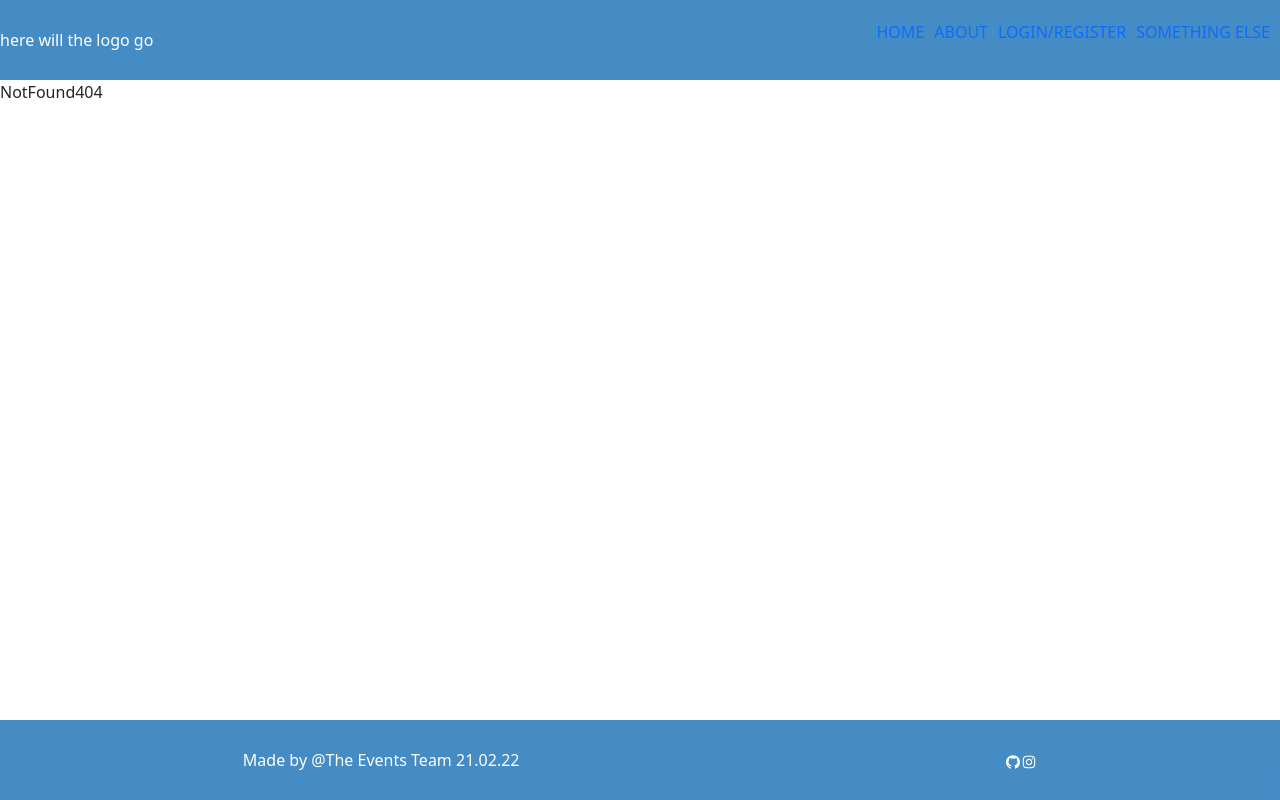
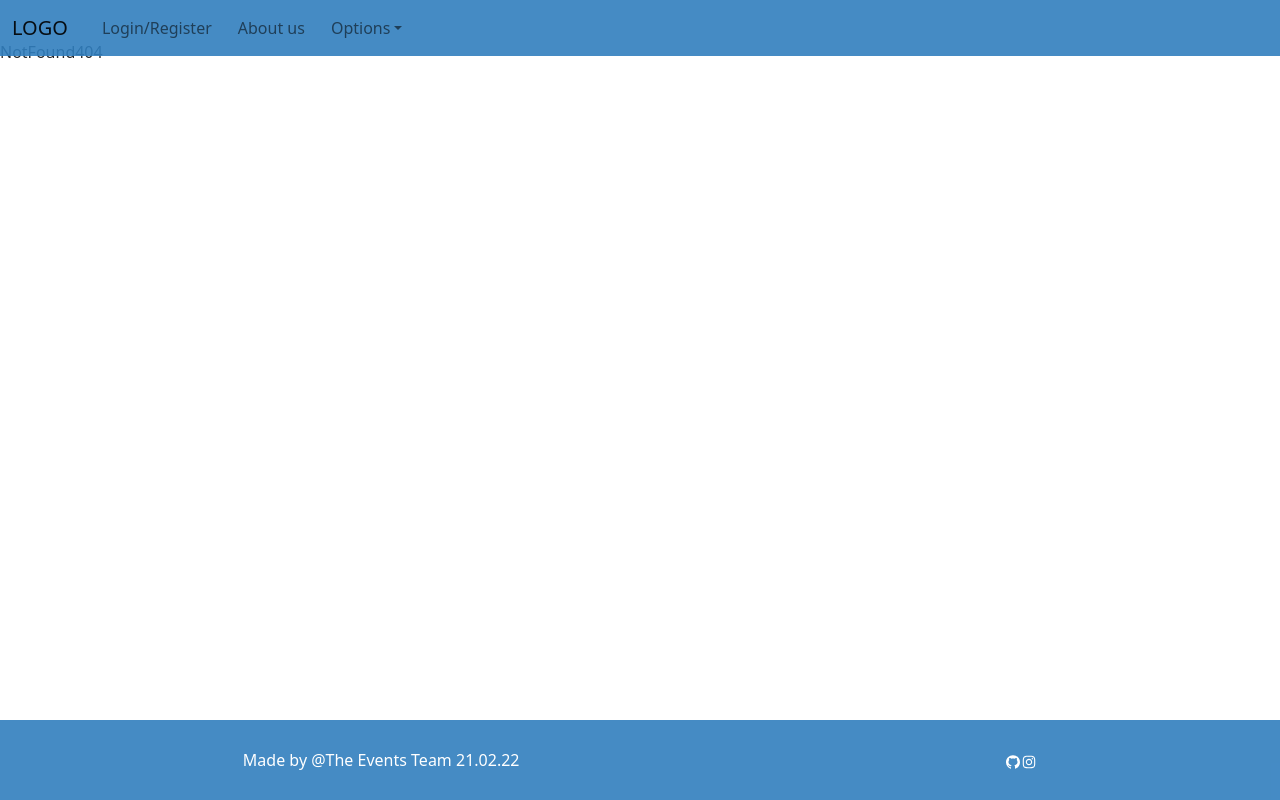
Before and after one commit to MuhandOsman/events-manager, a React (Create React App) app in the folder frontend/: page /pageNotFound in a window 1280 px wide. Built offline with nearby package versions, Linux system fonts and the light colour scheme; no server answers.

Commit message:
add nav strap & style

```diff
--- a/frontend/src/App.css
+++ b/frontend/src/App.css
@@ -4,12 +4,12 @@
 
 
 header {
-  background-color: rgba(48, 126, 190, 0.897);
+
   color: white;
   display: flex;
   align-items: center;
   justify-content: space-between;
-  height: 10vh;
+  height: 5vh;
 
 }
 
@@ -20,7 +20,7 @@ header ul li {
 
 
 section {
-  min-height:80vh;
+  min-height:85vh;
 
 }
 
--- a/frontend/src/components/Header.jsx
+++ b/frontend/src/components/Header.jsx
@@ -3,7 +3,7 @@ import Navbar from './NavBar/NavBar'
 const Header = () => {
   return (
     <header>
-    <div className="logo">here will the logo go</div>
+
         <Navbar/>
 
     </header>
--- a/frontend/src/components/NavBar/NavBar.css
+++ b/frontend/src/components/NavBar/NavBar.css
@@ -1,33 +1,5 @@
-ul {
-    display: flex;
-    justify-content:space-around;
-    list-style: none;
-    align-items:center;
-    padding: 5px 0;
-    margin-right: 10px;
-
-
-}
-
-.MobileNavigation {
-    display: none
-}
-
-@media(max-width:780px) {
-    .Navigation {
-        display: none;
-    }
-
-    .MobileNavigation {
-        display: flex;
-        color: red;
-        justify-content: space-around;
-    }
-
-    .MobileNavigation ul {
-        flex-direction: column;
-    }
-
+.navbar {
+    background-color: rgba(48, 126, 190, 0.897);;
 }
 
 a:visited {
--- a/frontend/src/components/NavBar/NavBar.jsx
+++ b/frontend/src/components/NavBar/NavBar.jsx
@@ -1,15 +1,57 @@
-import Navigation from "./Navigation";
-import MobileNavigation from "./MobileNavigation"
+import { useState } from "react";
+import {
+  Collapse,
+  DropdownItem,
+  DropdownMenu,
+  DropdownToggle,
+  Nav,
+  Navbar,
+  NavbarBrand,
+  NavbarToggler,
+  NavItem,
+  NavLink,
+  UncontrolledDropdown,
+} from "reactstrap";
 
-import './NavBar.css'
+import "./NavBar.css";
 
 const NavBar = () => {
+  const [open, setOpen] = useState(false);
   return (
     <>
-        <Navigation className="navigation"/>
-        <MobileNavigation/>
+      <div>
+        <Navbar className="navbar" expand="md" fixed="top" light>
+          <NavbarBrand href="/">LOGO</NavbarBrand>
+          <NavbarToggler
+            onClick={function toggler() {
+              setOpen(!open);
+            }}
+          />
+          <Collapse navbar isOpen={open}>
+            <Nav className="me-auto flex-nav" navbar>
+              <NavItem>
+                <NavLink href="/form/">Login/Register</NavLink>
+              </NavItem>
+              <NavItem>
+                <NavLink href="/about/">About us</NavLink>
+              </NavItem>
+              <UncontrolledDropdown inNavbar nav>
+                <DropdownToggle caret nav>
+                  Options
+                </DropdownToggle>
+                <DropdownMenu>
+                  <DropdownItem>Option 1</DropdownItem>
+                  <DropdownItem>Option 2</DropdownItem>
+                  <DropdownItem divider />
+                  <DropdownItem>Reset</DropdownItem>
+                </DropdownMenu>
+              </UncontrolledDropdown>
+            </Nav>
+          </Collapse>
+        </Navbar>
+      </div>
     </>
-  )
-}
+  );
+};
 
-export default NavBar
+export default NavBar;
```
